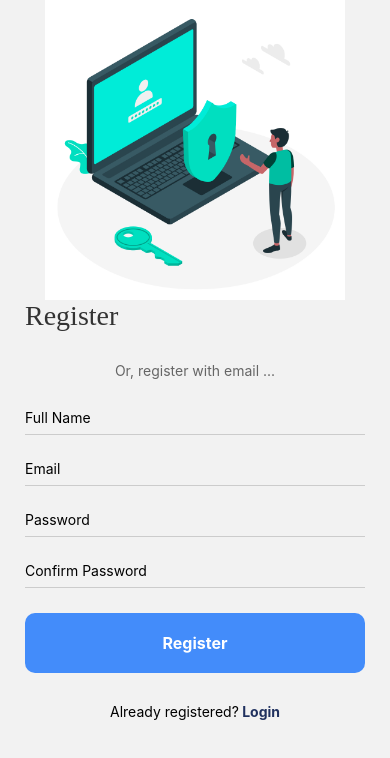
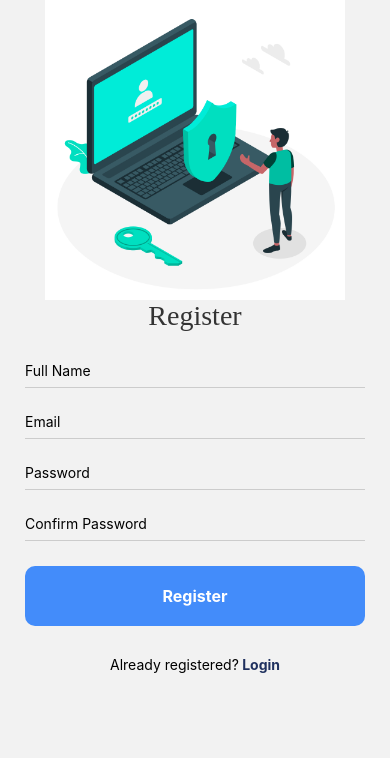
Before and after one commit to UnshavenMonkey/BalaganMobile, a React Native app: screen /Register in a window 390 px wide. Shown: the top 758 px of the page. Built offline with nearby package versions, Linux system fonts and the light colour scheme.

Commit message:
reformat stack

```diff
--- a/screens/LoginScreen.tsx
+++ b/screens/LoginScreen.tsx
@@ -29,12 +29,13 @@ const LoginScreen = ({navigation}) => {
               fontWeight: '500',
               color: '#333',
               marginBottom: 30,
+              textAlign: 'center',
             }}>
             Login
           </Text>
 
           <InputField
-            label={'Email ID'}
+            label={'Email'}
             keyboardType="email-address"
           />
 
--- a/screens/RegisterScreen.tsx
+++ b/screens/RegisterScreen.tsx
@@ -36,12 +36,9 @@ const RegisterScreen = ({navigation}) => {
             fontWeight: '500',
             color: '#333',
             marginBottom: 30,
+            textAlign: 'center'
           }}>
           Register
-        </Text>
-
-        <Text style={{textAlign: 'center', color: '#666', marginBottom: 30}}>
-          Or, register with email ...
         </Text>
 
         <InputField
```
